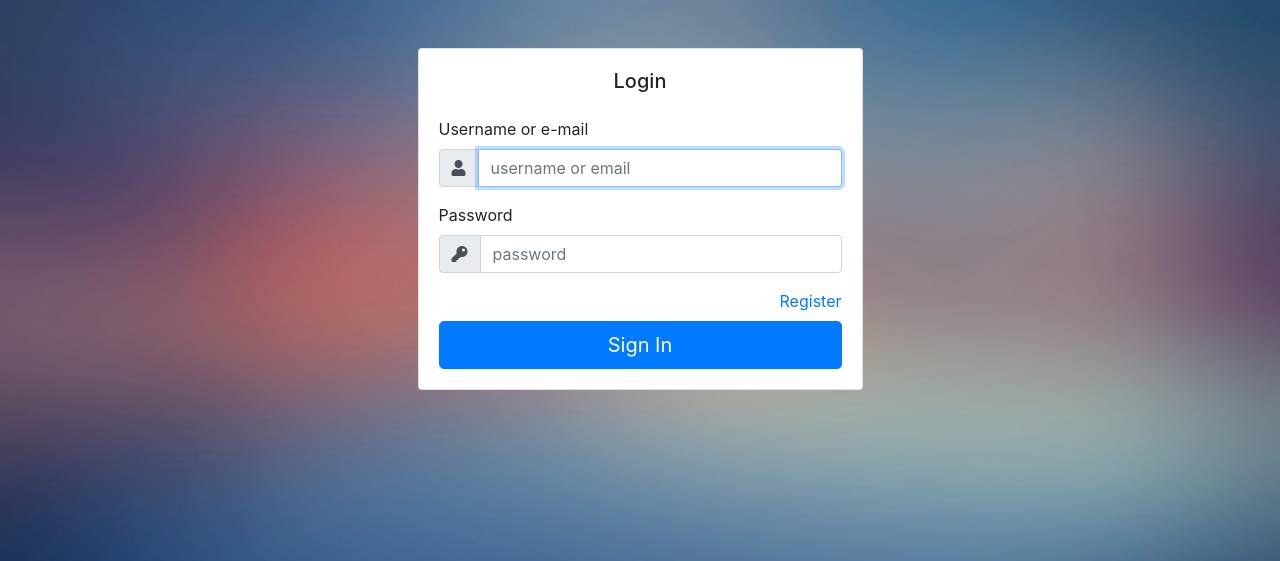
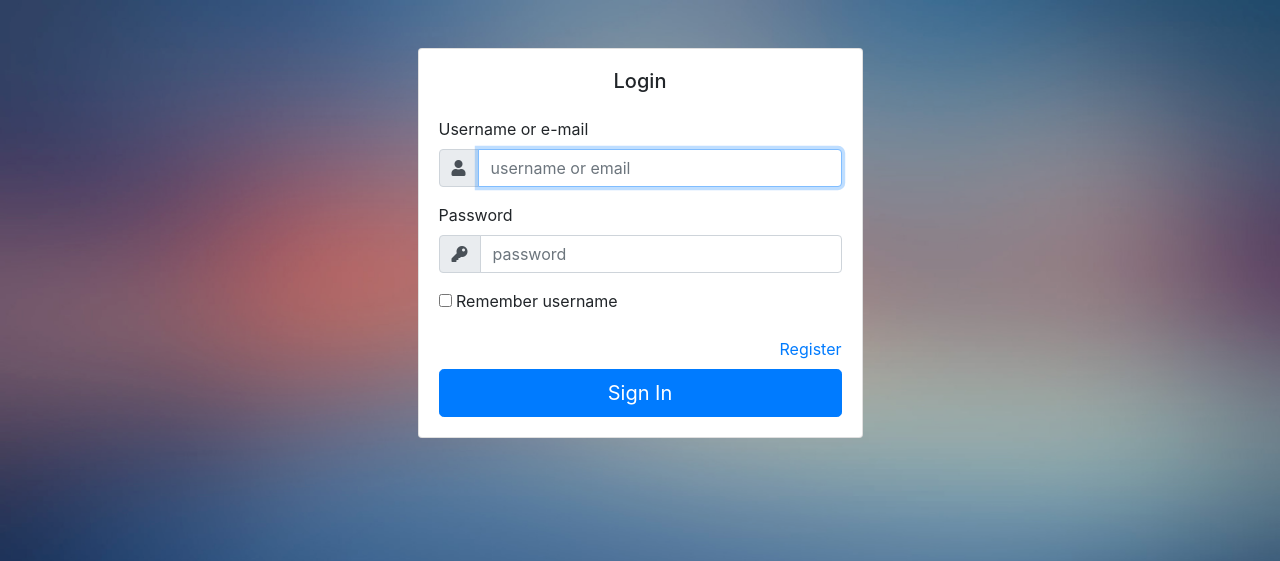
Before and after one commit to kylevessPL/hotel_management_php, a PHP site: page / in a window 1280 px wide. Shown: the top 561 px of the page. Run offline with PHP 8.4, Linux system fonts and the light colour scheme.

Commit message:
add login remember username option & store it in cookies

```diff
--- a/dashboard.php
+++ b/dashboard.php
@@ -1,6 +1 @@
 <?php
-session_start();
-if(!isset($_SESSION["user_id"]))
-{
-    header("location:index.php?action=login");
-}
--- a/helpers/init.php
+++ b/helpers/init.php
@@ -1,4 +1,5 @@
 <?php
 
 include 'conn.php';
-include 'helper.php';
+include 'init_session.php';
+include 'get_subview.php';
--- a/index.php
+++ b/index.php
@@ -1,10 +1,11 @@
 <?php
+
 include_once('helpers/conn.php');
 include_once('process/validate_reg_fields.php');
 session_start();
 if(isset($_SESSION["user_id"]))
 {
-    header("location:dashboard.php");
+    header("location:dashboard");
 }
 if(isset($_POST["register-submit"]))
 {
@@ -66,6 +67,15 @@ if(isset($_POST["login-submit"]))
             $row = mysqli_fetch_assoc($result);
             if(password_verify($password, $row['password']))
             {
+                if(isset($_POST["remember-me"]))
+                {
+                    setcookie("login_remember", $_POST["login"], time() + 3600 * 24 * 30);
+                }
+                else if(isset($_COOKIE["login_remember"]))
+                {
+                    unset($_COOKIE['login_remember']);
+                    setcookie('login_remember', null, time() - 3600);
+                }
                 $_SESSION['user_id'] = $row['id'];
                 header("location:dashboard");
             }
@@ -152,7 +162,8 @@ if(isset($_POST["login-submit"]))
                                             <i class="fas fa-user"></i>
                                         </div>
                                     </div>
-                                    <input type="text" id="login" name="login" class="form-control" placeholder="username or email" autofocus>
+                                    <input type="text" id="login" name="login" class="form-control" placeholder="username or email"
+                                           value="<?php echo isset($_COOKIE["login_remember"]) ? htmlspecialchars($_COOKIE["login_remember"]) : ''; ?>" autofocus>
                                 </div>
                             </div>
                             <div class="form-group">
@@ -165,6 +176,11 @@ if(isset($_POST["login-submit"]))
                                     </div>
                                     <input type="password" id="password" name="password" class="form-control" placeholder="password">
                                 </div>
+                            </div>
+                            <div class="form-group">
+                                <input type="checkbox" id="remember-me" name="remember-me"
+                                    <?php echo isset($_COOKIE["login_remember"]) ? 'checked' : 'unchecked'; ?>>
+                                <label for="remember-me">Remember username</label>
                             </div>
                             <div class="text-right mt-3">
                                 <a href="/?action=register">Register</a>
--- a/logout.php
+++ b/logout.php
@@ -1,4 +1,5 @@
 <?php
+
 session_start();
 session_destroy();
-header("location:index.php?action=login");
+header("location:/");
```
Also changed, not shown: helpers/init_session.php (added, +7 -0 lines), helpers/get_subview.php (line endings or trailing spaces).
